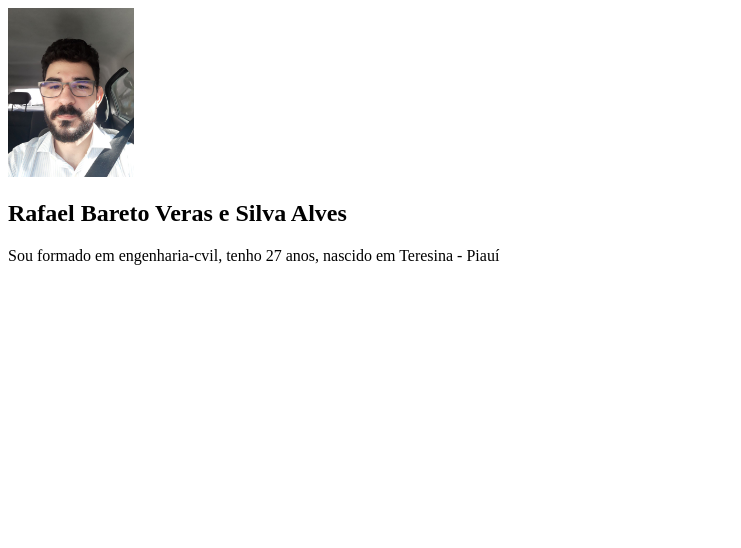
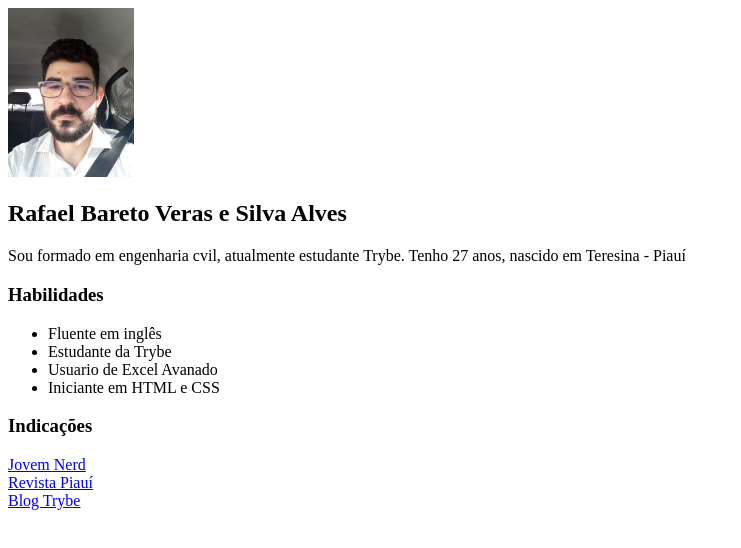
Before and after one commit to rafaelbves/portfolio-web, a plain HTML site: page index.html in a window 1280 px wide. Shown: the whole page, without its empty margins (0-741 px from the left). Drawn offline with Linux system fonts and the light colour scheme.

Commit message:
modificando o arquivo index do portfolio

```diff
--- a/index.html
+++ b/index.html
@@ -7,11 +7,32 @@
     <title>Portfólio Web!</title>
 </head>
 <body>
-    <img  src="/imagens/foto-profile.jpg" alt="foto do perfill" width="10%">
+    <a href="/imagens/foto-profile.jpg"> <!-- link de imagem clicavel que abre a foto na mesma aba -->
+    <img  src="/imagens/foto-profile.jpg"
+        alt="foto do perfill"
+        width="10%">
+    </a>
+
     <h2>Rafael Bareto Veras e Silva Alves</h2>
-    <p>Sou formado em engenharia-cvil, tenho 27 anos, nascido em Teresina - Piauí</p>
 
+    <p>Sou formado em engenharia cvil, atualmente estudante Trybe. Tenho 27 anos, nascido em Teresina - Piauí</p>
 
+    <h3>Habilidades</h3>
+    <ul>
+        <li>Fluente em inglês</li>
+        <li>Estudante da Trybe</li>
+        <li>Usuario de Excel Avanado</li>
+        <li>Iniciante em HTML e CSS</li>
+    </ul>
+
+    <H3>Indicações</H3>
+    <a href="https://jovemnerd.com.br/" target="_blank">
+    Jovem Nerd
+    </a><br>
+    <a href="https://piaui.folha.uol.com.br/" target="_blank">
+    Revista Piauí
+    </a><br>
+    <a href="https://blog.betrybe.com/" target="_blank">Blog Trybe</a>
 
 
 </body>
```
